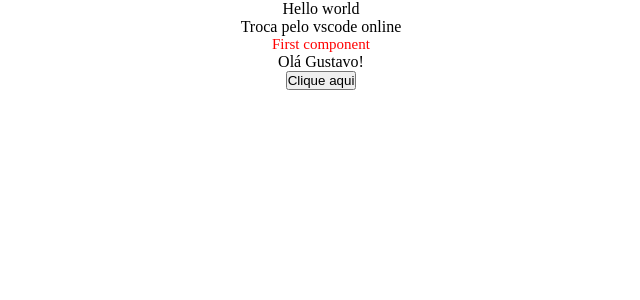
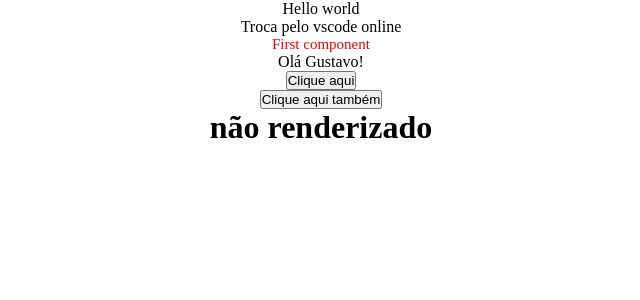
Before and after one commit to GustavoRRSilva/Introducao-Curso-React, a React (Vite) app: page / in a window 1280 px wide. Shown: the top 300 px of the page, without its empty margins (319-959 px from the left). Built offline with nearby package versions, Linux system fonts and the light colour scheme.

Commit message:
Fim da aula Função de renderização

```diff
--- a/src/componentes/Events/index.jsx
+++ b/src/componentes/Events/index.jsx
@@ -6,11 +6,25 @@ const Events = ()=>{
     alert(e)
     alert("evento acionado")
   }
+  const handleSomething = (x)=>{
+    if(x){
+      return <h1>renderizando isso</h1>;
+    }
+    else{
+      return <h1> não renderizado </h1>;
+    }
+  }
   return(
     <div>
         <div>
           <button onClick = {handleMyEvent}>Clique aqui</button>
         </div>
+        <div>
+          <button onClick = {() => {
+            alert("fui clicado tbm")
+          }}>Clique aqui também</button>
+        </div>
+        {handleSomething(false)}
     </div>
   )
 }
```
